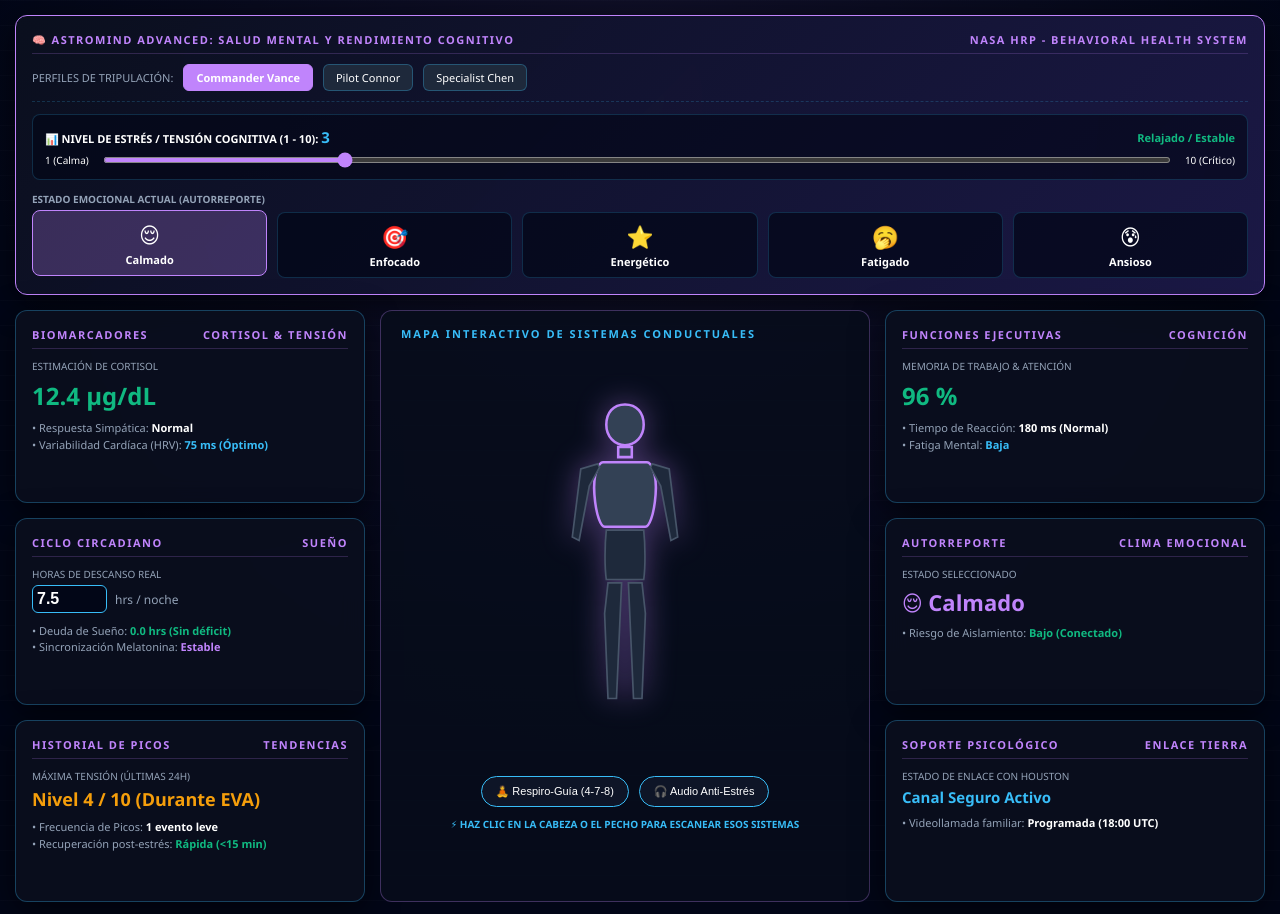
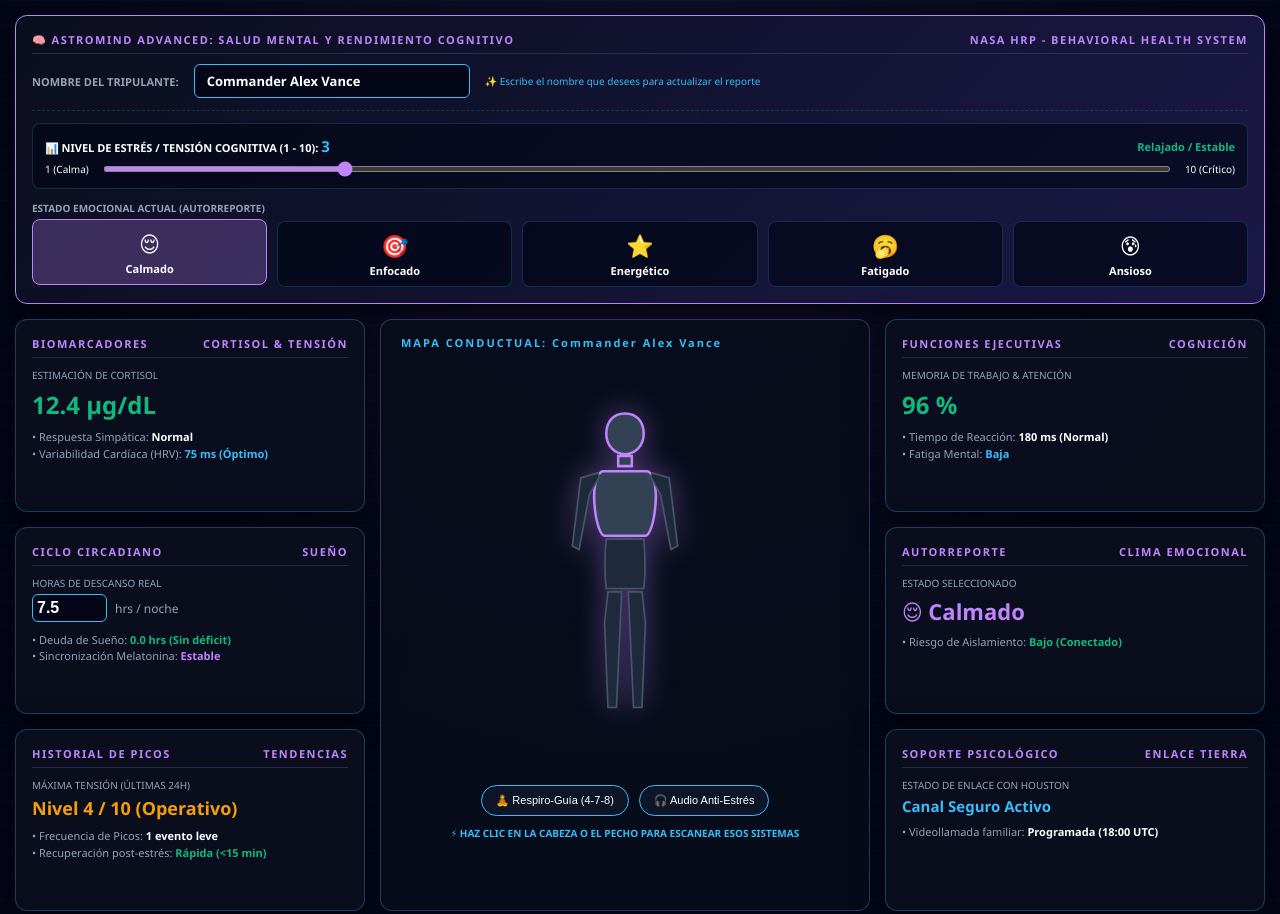
Before and after one commit to soracherro9-cell/astrohealth-hud, a plain HTML site: page index.html in a window 1280 px wide. Shown: the top 914 px of the page. Drawn offline with Linux system fonts and the light colour scheme.

Commit message:
Add files via upload

```diff
--- a/index.html
+++ b/index.html
@@ -75,31 +75,25 @@
             border: 1px solid var(--accent-purple);
         }
 
-        .crew-selector {
+        .crew-input-row {
             display: flex;
-            gap: 10px;
+            gap: 15px;
             margin-bottom: 12px;
-            padding-bottom: 10px;
+            padding-bottom: 12px;
             border-bottom: 1px dashed rgba(56, 189, 248, 0.2);
             align-items: center;
         }
 
-        .crew-btn {
-            background: #1e293b;
+        .crew-input-row input {
+            background: #020617;
+            border: 1px solid var(--accent-cyan);
             color: var(--text-main);
-            border: 1px solid rgba(56, 189, 248, 0.3);
-            padding: 5px 12px;
+            padding: 7px 12px;
+            font-family: inherit;
+            font-size: 13px;
             border-radius: 6px;
-            cursor: pointer;
-            font-family: inherit;
-            font-size: 11px;
-            transition: 0.2s;
-        }
-
-        .crew-btn:hover, .crew-btn.active {
-            background: var(--accent-purple);
-            color: #fff;
-            border-color: var(--accent-purple);
+            outline: none;
+            width: 250px;
             font-weight: bold;
         }
 
@@ -242,7 +236,7 @@
             stroke-width: 1;
         }
 
-        /* Contramedidas Activas (Botones interactivos) */
+        /* Contramedidas Activas */
         .tools-row {
             display: flex;
             gap: 10px;
@@ -324,18 +318,18 @@
 
     <div class="hud-container">
 
-        <!-- PANEL SUPERIOR: MATRIZ EMOCIONAL, ESTRÉS Y PERFILES -->
+        <!-- PANEL SUPERIOR: NOMBRE LIBRE, ESTRÉS Y EMOCIONES -->
         <div class="hud-panel input-form-panel">
             <div class="panel-title">
                 <span>🧠 ASTROMIND ADVANCED: SALUD MENTAL Y RENDIMIENTO COGNITIVO</span>
                 <span>NASA HRP - BEHAVIORAL HEALTH SYSTEM</span>
             </div>
 
-            <div class="crew-selector">
-                <span style="font-size: 11px; color: var(--text-muted);">PERFILES DE TRIPULACIÓN:</span>
-                <button class="crew-btn active" onclick="cargarPerfil('commander')">Commander Vance</button>
-                <button class="crew-btn" onclick="cargarPerfil('pilot')">Pilot Connor</button>
-                <button class="crew-btn" onclick="cargarPerfil('specialist')">Specialist Chen</button>
+            <!-- Campo libre para ingresar el nombre del astronauta -->
+            <div class="crew-input-row">
+                <span style="font-size: 11px; color: var(--text-muted); font-weight: bold;">NOMBRE DEL TRIPULANTE:</span>
+                <input type="text" id="input-astronaut-name" value="Commander Alex Vance" placeholder="Ej: Soraya Contreras" oninput="actualizarNombreTripulante()">
+                <span style="font-size: 10px; color: var(--accent-cyan);">✨ Escribe el nombre que desees para actualizar el reporte</span>
             </div>
 
             <!-- Slidómetro de Estrés -->
@@ -351,7 +345,7 @@
                 </div>
             </div>
 
-            <!-- Selector visual de ánimo con Emojis -->
+            <!-- Selector visual de ánimo -->
             <label style="font-size: 10px; color: var(--text-muted); display: block; margin-top: 12px; margin-bottom: 6px; font-weight: 600;">ESTADO EMOCIONAL ACTUAL (AUTORREPORTE)</label>
             <div class="mood-selector-container">
                 <div class="mood-card selected" onclick="seleccionarMood('😌 Calmado y en paz', this)">
@@ -377,7 +371,7 @@
             </div>
         </div>
 
-        <!-- PANEL IZQUIERDO 1: Termómetro de Cortisol y Estrés -->
+        <!-- PANEL IZQUIERDO 1: Termómetro de Cortisol -->
         <div class="hud-panel" style="grid-row: 2;">
             <div class="panel-title"><span>BIOMARCADORES</span><span>CORTISOL & TENSIÓN</span></div>
             <div style="font-size: 10px; color: var(--text-muted);">ESTIMACIÓN DE CORTISOL</div>
@@ -388,7 +382,7 @@
             </div>
         </div>
 
-        <!-- PANEL IZQUIERDO 2: Análisis de Sueño y Circadiano -->
+        <!-- PANEL IZQUIERDO 2: Análisis de Sueño -->
         <div class="hud-panel" style="grid-row: 3;">
             <div class="panel-title"><span>CICLO CIRCADIANO</span><span>SUEÑO</span></div>
             <div style="font-size: 10px; color: var(--text-muted);">HORAS DE DESCANSO REAL</div>
@@ -402,27 +396,27 @@
             </div>
         </div>
 
-        <!-- PANEL IZQUIERDO 3: Historial de Picos de Estrés -->
+        <!-- PANEL IZQUIERDO 3: Historial de Picos -->
         <div class="hud-panel" style="grid-row: 4;">
             <div class="panel-title"><span>HISTORIAL DE PICOS</span><span>TENDENCIAS</span></div>
             <div style="font-size: 10px; color: var(--text-muted);">MÁXIMA TENSIÓN (ÚLTIMAS 24H)</div>
-            <div style="font-size: 18px; font-weight: bold; margin-top: 4px; color: var(--accent-warning);" id="disp-peak">Nivel 4 / 10 (Durante EVA)</div>
+            <div style="font-size: 18px; font-weight: bold; margin-top: 4px; color: var(--accent-warning);" id="disp-peak">Nivel 4 / 10 (Operativo)</div>
             <div class="sub-metric-list">
                 • Frecuencia de Picos: <b style="color: #fff;">1 evento leve</b><br>
                 • Recuperación post-estrés: <b style="color: var(--accent-success);">Rápida (&lt;15 min)</b>
             </div>
         </div>
 
-        <!-- CENTRO: SILUETA ANATÓMICA INTERACTIVA MULTIZONA -->
+        <!-- CENTRO: SILUETA ANATÓMICA INTERACTIVA -->
         <div class="body-scan-container">
-            <div class="scan-title">MAPA INTERACTIVO DE SISTEMAS CONDUCTUALES</div>
+            <div class="scan-title" id="scan-title-label">MAPA CONDUCTUAL: Commander Alex Vance</div>
 
             <svg class="human-silhouette-svg" viewBox="0 0 100 220">
-                <!-- CABEZA (Neurológico / Cognitivo / Sueño) -->
+                <!-- CABEZA -->
                 <path d="M 50 12 C 43 12 39 17 39 24 C 39 31 44 36 50 36 C 56 36 61 31 61 24 C 61 17 57 12 50 12 Z M 46 37 L 46 43 L 54 43 L 54 37 Z"
                       class="interactive-zone" onclick="enfocarSistema('cabeza')" title="Sistema Neurológico y Emocional" />
 
-                <!-- PECHO (Cardiovascular / Ansiedad) -->
+                <!-- PECHO -->
                 <path d="M 37 46 C 35 46 31 52 32 65 C 33 78 36 84 38 84 L 62 84 C 64 84 67 78 68 65 C 69 52 65 46 63 46 Z"
                       class="interactive-zone" onclick="enfocarSistema('pecho')" title="Sistema Cardiorrespiratorio" />
 
@@ -434,7 +428,7 @@
                 <path d="M 60 117 L 52 117 L 55 185 L 60 185 L 62 135 Z" class="body-zone-other" />
             </svg>
 
-            <!-- Botones de contramedidas interactivas directas -->
+            <!-- Botones de contramedidas -->
             <div class="tools-row">
                 <button class="action-tool-btn" onclick="iniciarRespiracion()">🧘 Respiro-Guía (4-7-8)</button>
                 <button class="action-tool-btn" onclick="activarAudioEspacial()">🎧 Audio Anti-Estrés</button>
@@ -443,7 +437,7 @@
             <div style="font-size: 10px; color: var(--accent-cyan); margin-top: 10px; font-weight: bold; text-align: center;">⚡ HAZ CLIC EN LA CABEZA O EL PECHO PARA ESCANEAR ESOS SISTEMAS</div>
         </div>
 
-        <!-- PANEL DERECHO 1: Rendimiento y Memoria de Trabajo -->
+        <!-- PANEL DERECHO 1: Rendimiento -->
         <div class="hud-panel" style="grid-row: 2;">
             <div class="panel-title"><span>FUNCIONES EJECUTIVAS</span><span>COGNICIÓN</span></div>
             <div style="font-size: 10px; color: var(--text-muted);">MEMORIA DE TRABAJO & ATENCIÓN</div>
@@ -454,7 +448,7 @@
             </div>
         </div>
 
-        <!-- PANEL DERECHO 2: Clima Emocional Registrado -->
+        <!-- PANEL DERECHO 2: Clima Emocional -->
         <div class="hud-panel" style="grid-row: 3;">
             <div class="panel-title"><span>AUTORREPORTE</span><span>CLIMA EMOCIONAL</span></div>
             <div style="font-size: 10px; color: var(--text-muted);">ESTADO SELECCIONADO</div>
@@ -464,7 +458,7 @@
             </div>
         </div>
 
-        <!-- PANEL DERECHO 3: Alertas de Cabina y Soporte -->
+        <!-- PANEL DERECHO 3: Soporte -->
         <div class="hud-panel" style="grid-row: 4;">
             <div class="panel-title"><span>SOPORTE PSICOLÓGICO</span><span>ENLACE TIERRA</span></div>
             <div style="font-size: 10px; color: var(--text-muted);">ESTADO DE ENLACE CON HOUSTON</div>
@@ -474,10 +468,10 @@
             </div>
         </div>
 
-        <!-- PANEL INFERIOR: GUÍA DE CONTRAMEDIDA Y DIAGNÓSTICO -->
+        <!-- PANEL INFERIOR -->
         <div class="diagnostic-box">
             <div>
-                <div style="font-size: 10px; color: var(--accent-purple); letter-spacing: 1.5px; font-weight: bold;">PROTOCOLO DE CONTRAMEDIDA CONDUCTUAL (NASA HRP GUIDELINES)</div>
+                <div style="font-size: 10px; color: var(--accent-purple); letter-spacing: 1.5px; font-weight: bold;" id="protocol-title">PROTOCOLO DE CONTRAMEDIDA CONDUCTUAL (NASA HRP GUIDELINES)</div>
                 <div id="diagnostico-texto" style="font-size: 13px; margin-top: 4px; color: #dbeafe;">Tripulante estable. El equilibrio entre estrés, sueño y rendimiento cognitivo es óptimo para operar en órbita.</div>
             </div>
             <div>
@@ -488,32 +482,20 @@
     </div>
 
     <script>
-        // Perfiles preconfigurados para simular la tripulación
-        const perfiles = {
-            commander: { stress: 3, sleep: 7.5, mood: "😌 Calmado y en paz", peak: "Nivel 4 (EVA)", cog: 96, cortisol: "12.4 µg/dL" },
-            pilot: { stress: 8, sleep: 4.5, mood: "😰 Ansiedad / Tensión", peak: "Nivel 9 (Maniobra)", cog: 72, cortisol: "28.6 µg/dL (Elevado)" },
-            specialist: { stress: 2, sleep: 8.5, mood: "🎯 Altamente Enfocado", peak: "Nivel 2 (Rutina)", cog: 99, cortisol: "10.1 µg/dL" }
+        let estadoActual = {
+            nombre: "Commander Alex Vance",
+            stress: 3,
+            sleep: 7.5,
+            mood: "😌 Calmado y en paz",
+            peak: "Nivel 4 (Operativo)",
+            cog: 96,
+            cortisol: "12.4 µg/dL"
         };
 
-        let estadoActual = { ...perfiles.commander };
-
-        function cargarPerfil(nombrePerfil) {
-            document.querySelectorAll('.crew-btn').forEach(b => b.classList.remove('active'));
-            event.target.classList.add('active');
-
-            estadoActual = { ...perfiles[nombrePerfil] };
-
-            // Actualizar controles visuales
-            document.getElementById('input-stress-slider').value = estadoActual.stress;
-            document.getElementById('input-sleep').value = estadoActual.sleep;
-            cambiarEstres(estadoActual.stress, false);
-
-            // Actualizar textos
-            document.getElementById('disp-mood').innerText = estadoActual.mood;
-            document.getElementById('disp-peak').innerText = estadoActual.peak;
-            document.getElementById('disp-cognitive').innerText = estadoActual.cog + " %";
-            document.getElementById('disp-cortisol-val').innerText = estadoActual.cortisol;
-
+        function actualizarNombreTripulante() {
+            const nombreIngresado = document.getElementById('input-astronaut-name').value;
+            estadoActual.nombre = nombreIngresado ? nombreIngresado : "Tripulante sin nombre";
+            document.getElementById('scan-title-label').innerText = `MAPA CONDUCTUAL: ${estadoActual.nombre}`;
             actualizarMetricas();
         }
 
@@ -525,7 +507,7 @@
             actualizarMetricas();
         }
 
-        function cambiarEstres(val, manual = true) {
+        function cambiarEstres(val) {
             val = parseInt(val);
             estadoActual.stress = val;
             document.getElementById('stress-num-display').innerText = val;
@@ -542,12 +524,14 @@
                 txtStatus.style.color = "var(--accent-alert)";
             }
 
-            if(manual) {
-                // Ajustar cortisol dinámicamente si cambia el slider manualmente
-                let cortisolCalc = (10 + (val * 2.2)).toFixed(1);
-                estadoActual.cortisol = cortisolCalc + " µg/dL" + (val > 7 ? " (Crítico)" : "");
-                document.getElementById('disp-cortisol-val').innerText = estadoActual.cortisol;
-            }
+            // Ajustar cortisol dinámicamente según el slider
+            let cortisolCalc = (10 + (val * 2.2)).toFixed(1);
+            estadoActual.cortisol = cortisolCalc + " µg/dL" + (val > 7 ? " (Crítico)" : "");
+            document.getElementById('disp-cortisol-val').innerText = estadoActual.cortisol;
+
+            // Ajustar cognición estimada
+            estadoActual.cog = Math.max(100 - (val * 4), 40);
+            document.getElementById('disp-cognitive').innerText = estadoActual.cog + " %";
 
             actualizarMetricas();
         }
@@ -573,11 +557,11 @@
             const badge = document.getElementById('badge-estado');
 
             if (estadoActual.stress >= 7 || estadoActual.sleep < 5 || estadoActual.mood.includes("Ansiedad")) {
-                txtDiag.innerText = "⚠️ [ALERTA DE SALUD CONDUCTUAL]: Sobrecarga de estrés y/o privación de sueño detectada. Protocolo NASA HRP requerido: Iniciar ejercicio de respiración guiada (4-7-8) y programar revisión con el psicólogo de vuelo en tierra.";
+                txtDiag.innerText = `⚠️ [ALERTA DE SALUD CONDUCTUAL para ${estadoActual.nombre}]: Sobrecarga de estrés y/o privación de sueño detectada. Protocolo NASA HRP requerido: Iniciar ejercicio de respiración guiada (4-7-8) y programar revisión con el psicólogo de vuelo.`;
                 badge.className = "status-pill alert";
                 badge.innerText = "ATENCIÓN PSICOLÓGICA REQUERIDA";
             } else {
-                txtDiag.innerText = `💡 Estado mental favorable. Tripulante en condiciones óptimas. Ánimo: ${estadoActual.mood}. El rendimiento cognitivo se mantiene en niveles seguros.`;
+                txtDiag.innerText = `💡 Estado mental favorable para ${estadoActual.nombre}. El equilibrio entre estrés, sueño y rendimiento cognitivo es óptimo para operar en órbita.`;
                 badge.className = "status-pill";
                 badge.innerText = "MENTE ÓPTIMA Y EQUILIBRADA";
             }
@@ -586,22 +570,22 @@
         function enfocarSistema(sistema) {
             const txtDiag = document.getElementById('diagnostico-texto');
             if (sistema === 'cabeza') {
-                txtDiag.innerText = `🧠 [ANÁLISIS NEUROLÓGICO Y CEREBRAL]: Nivel de estrés en ${estadoActual.stress}/10. Las funciones ejecutivas y la memoria de trabajo operan al ${estadoActual.cog}%. Recomendación: Mantener ciclos de descanso circadiano estrictos.`;
+                txtDiag.innerText = `🧠 [ANÁLISIS NEUROLÓGICO DE ${estadoActual.nombre.toUpperCase()}]: Nivel de estrés en ${estadoActual.stress}/10. Las funciones ejecutivas operan al ${estadoActual.cog}%. Recomendación: Mantener ciclos de descanso circadiano estrictos.`;
             } else if (sistema === 'pecho') {
-                txtDiag.innerText = `🫀 [ANÁLISIS CARDIORRESPIRATORIO Y ANSIEDAD]: La variabilidad de la frecuencia cardíaca muestra respuesta al estrés actual. Si hay tensión, la respiración 4-7-8 reducirá la frecuencia cardíaca en menos de 3 minutos.`;
+                txtDiag.innerText = `🫀 [ANÁLISIS CARDIORRESPIRATORIO]: La variabilidad de la frecuencia cardíaca de ${estadoActual.nombre} muestra respuesta al entorno. Si hay tensión, la respiración 4-7-8 reducirá la frecuencia cardíaca en menos de 3 minutos.`;
             }
         }
 
         function iniciarRespiracion() {
             const txtDiag = document.getElementById('diagnostico-texto');
-            txtDiag.innerText = "🧘 [SESIÓN 4-7-8 ACTIVA]: Inhale aire profundamente durante 4 segundos... Mantenga la respiración durante 7 segundos... Exhale con calma durante 8 segundos. Repita 4 veces.";
-            alert("🧘 Modo Respiro-Guía NASA activado. Siga las instrucciones del panel inferior.");
+            txtDiag.innerText = `🧘 [SESIÓN 4-7-8 ACTIVA PARA ${estadoActual.nombre.toUpperCase()}]: Inhale aire profundamente durante 4 segundos... Mantenga la respiración durante 7 segundos... Exhale con calma durante 8 segundos.`;
+            alert(`🧘 Modo Respiro-Guía NASA activado para ${estadoActual.nombre}. Siga el ritmo de relajación.`);
         }
 
         function activarAudioEspacial() {
             const txtDiag = document.getElementById('diagnostico-texto');
-            txtDiag.innerText = "🎧 [AUDIO ANTI-ESTRÉS ACTIVADO]: Reproduciendo frecuencias binaurales y sonido de lluvia en los módulos presurizados de la nave para inducir ondas cerebrales alfa de relajación.";
-            alert("🎧 Audio espacial de relajación activado en el comunicador del tripulante.");
+            txtDiag.innerText = `🎧 [AUDIO ANTI-ESTRÉS ACTIVADO]: Reproduciendo frecuencias binaurales para ${estadoActual.nombre} en los módulos presurizados para inducir ondas cerebrales alfa.`;
+            alert(`🎧 Audio espacial de relajación activado para ${estadoActual.nombre}.`);
         }
     </script>
 </body>
```
